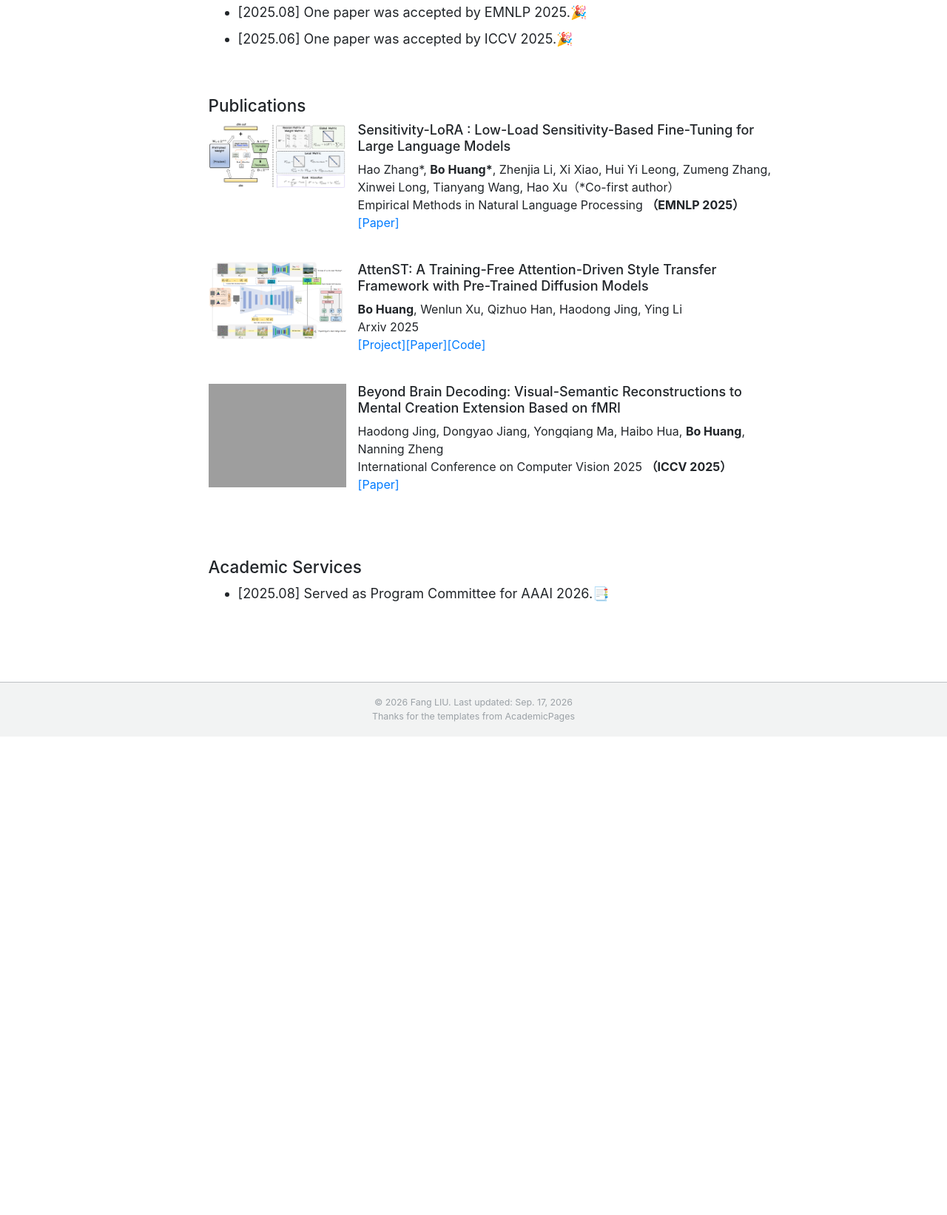
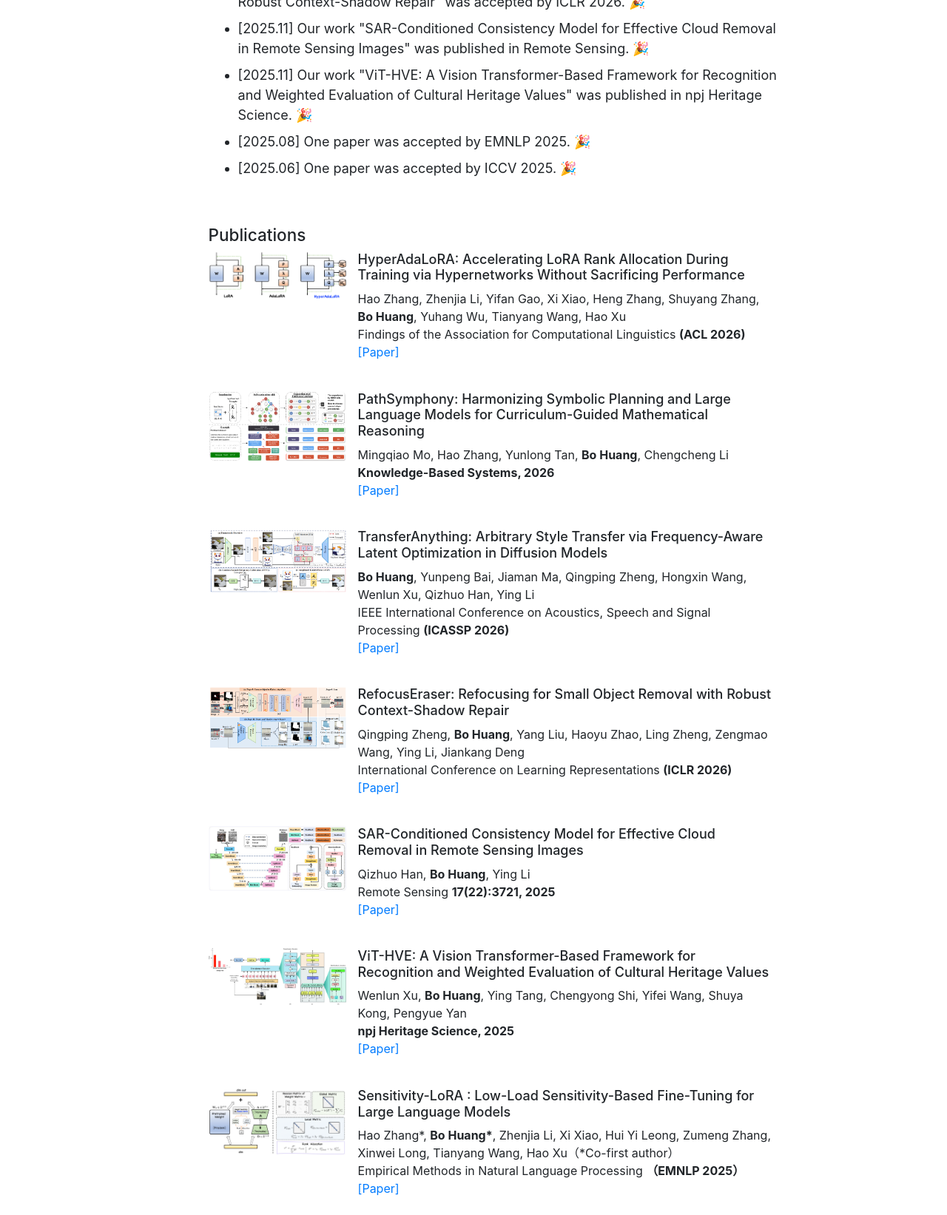
Before and after one commit to HuanBor/bohuang.github.io, a plain HTML site: page index.html in a window 1280 px wide. Shown: the part 661-2304 px from the top of the page at 74% size. Before the commit the page ends 1657 px from the top, so only its background shows below. Drawn offline with nearby package versions, Linux system fonts and the light colour scheme; grey boxes are pictures that could not be loaded.

Commit message:
Add files via upload

```diff
--- a/index.html
+++ b/index.html
@@ -81,7 +81,7 @@
         <div class="author__avatar"> <img src="img/hb.jpg" class="author__avatar" alt="Bo Huang"></div>
         <div class="author__content">
           <h3 class="author__name">Bo Huang</h3>
-          <p class="author__bio">Master’s Student @<a href="https://www.nwpu.edu.cn/" target="_blank">NWPU</a></p>
+          <p class="author__bio">Ph.D. Student @<a href="https://www.nwpu.edu.cn/" target="_blank">NWPU</a></p>
         </div>
         <div class="author__urls-wrapper">
           <ul class="author__urls social-icons">
@@ -106,41 +106,137 @@
           <!-- <h3 id="Biography">Biography</h3> -->
           <p></p>
             <p style="text-align: justify;">
-              I am currently a Master’s student in Software Engineering at
+              I am currently a Ph.D. student at
               <a href="https://www.nwpu.edu.cn/" target="_blank">Northwestern Polytechnical University</a>,
               supervised by <a href="https://teacher.nwpu.edu.cn/2005000096.html" target="_blank">Prof. Ying Li</a>.
-              Previously, I obtained my Bachelor’s degree in Software Engineering from
+              Previously, I received my Master’s degree from Northwestern Polytechnical University and my Bachelor’s degree in
+              Software Engineering from
               <a href="https://www.xust.edu.cn/" target="_blank">Xi'an University of Science and Technology</a> in 2023.
-              I studied as an exchange student in Computer Science at
+              I also studied as an exchange student in Computer Science at
               <a href="https://www.ku.ac.ae/" target="_blank">Khalifa University</a>, Abu Dhabi, UAE,
               under the supervision of
               <a href="https://www.ku.ac.ae/college-people/naoufel-werghi" target="_blank">Prof. Naoufel Werghi</a>.
-              I have also served as a project leader at the UNU Institute in Macau – Youth Scholar Forum on Digital Technology in
-              2023
-              and the Audi Development Training Camp in Győr, Hungary in 2024.
-              My current research interests lie in
-              <b>computer vision, diffusion-based generative modeling, image and video processing,
-                and efficient fine-tuning of large language models</b>.
+              My current research interests include
+              <b>computer vision, generative models, diffusion models, remote sensing image processing,
+                vision-language models, and efficient adaptation of large models</b>.
             </p>
 
-            <span style="color:red; font-weight:bold;text-align: justify;">
-              🎓I am actively pursuing PhD opportunities starting in Fall 2026.
-              I would deeply appreciate any consideration or correspondence regarding suitable positions.
-            </span>
-          </p>
+
 
 
 
           <h5 id="News">News</h5>
           <ul>
-            <li>[2025.10] Our work "ViT-HVE: A Vision Transformer-Based Framework for Recognition and Weighted Evaluation of Cultural Heritage Values" has been accepted by npj Heritage Science.🎉</li>
-            <li>[2025.10] Our work "Unsupervised multimodal thick cloud removal for optical remote sensing images via adversarial learning" has been accepted by Remote Sensing Letters.🎉</li>
-            <li>[2025.08] One paper was accepted by EMNLP 2025.🎉</li>
-            <li>[2025.06] One paper was accepted by ICCV 2025.🎉</li>
+            <li>[2026.07] Our work "HyperAdaLoRA: Accelerating LoRA Rank Allocation During Training via Hypernetworks Without Sacrificing Performance" was accepted by Findings of ACL 2026. 🎉</li>
+            <li>[2026.07] Our work "PathSymphony: Harmonizing Symbolic Planning and Large Language Models for Curriculum-Guided Mathematical Reasoning" was published in Knowledge-Based Systems. 🎉</li>
+            <li>[2026.05] Our work "TransferAnything: Arbitrary Style Transfer via Frequency-Aware Latent Optimization in Diffusion Models" was published. 🎉</li>
+            <li>[2026.04] Our work "RefocusEraser: Refocusing for Small Object Removal with Robust Context-Shadow Repair" was accepted by ICLR 2026. 🎉</li>
+            <li>[2025.11] Our work "SAR-Conditioned Consistency Model for Effective Cloud Removal in Remote Sensing Images" was published in Remote Sensing. 🎉</li>
+            <li>[2025.11] Our work "ViT-HVE: A Vision Transformer-Based Framework for Recognition and Weighted Evaluation of Cultural Heritage Values" was published in npj Heritage Science. 🎉</li>
+            <li>[2025.08] One paper was accepted by EMNLP 2025. 🎉</li>
+            <li>[2025.06] One paper was accepted by ICCV 2025. 🎉</li>
           </ul>
 
           <h5 id="Publications">Publications</h5>
           <!-- Add your publications here -->
+
+
+          <!-- New publications: replace placeholder images in img/ when available -->
+          <div style="width:100%; display: flex; padding-bottom: 20px;">
+            <div style="flex: 1 ">
+              <img src="img/HyperAdaLoRA.png" align="left" alt="HyperAdaLoRA preview">
+            </div>
+            <div style="flex: 3; padding-left: 2%; padding-right: 1%">
+              <h6 style="font-size:18px;">HyperAdaLoRA: Accelerating LoRA Rank Allocation During Training via Hypernetworks Without Sacrificing Performance</h6>
+              <p style="font-size:16px;">
+                Hao Zhang, Zhenjia Li, Yifan Gao, Xi Xiao, Heng Zhang, Shuyang Zhang, <b>Bo Huang</b>, Yuhang Wu, Tianyang Wang, Hao Xu
+                <br>
+                Findings of the Association for Computational Linguistics <b>(ACL 2026)</b>
+                <br>
+                <a href="https://aclanthology.org/2026.findings-acl.1648/" target="_blank">[Paper]</a>
+              </p>
+            </div>
+          </div>
+
+          <div style="width:100%; display: flex; padding-bottom: 20px;">
+            <div style="flex: 1 ">
+              <img src="img/PathSymphony.png" align="left" alt="PathSymphony preview">
+            </div>
+            <div style="flex: 3; padding-left: 2%; padding-right: 1%">
+              <h6 style="font-size:18px;">PathSymphony: Harmonizing Symbolic Planning and Large Language Models for Curriculum-Guided Mathematical Reasoning</h6>
+              <p style="font-size:16px;">
+                Mingqiao Mo, Hao Zhang, Yunlong Tan, <b>Bo Huang</b>, Chengcheng Li
+                <br>
+                <b>Knowledge-Based Systems, 2026</b>
+                <br>
+                <a href="https://www.sciencedirect.com/science/article/pii/S0950705126013249" target="_blank">[Paper]</a>
+              </p>
+            </div>
+          </div>
+
+          <div style="width:100%; display: flex; padding-bottom: 20px;">
+            <div style="flex: 1 ">
+              <img src="img/TransferAnything.png" align="left" alt="TransferAnything preview">
+            </div>
+            <div style="flex: 3; padding-left: 2%; padding-right: 1%">
+              <h6 style="font-size:18px;">TransferAnything: Arbitrary Style Transfer via Frequency-Aware Latent Optimization in Diffusion Models</h6>
+              <p style="font-size:16px;">
+                <b>Bo Huang</b>, Yunpeng Bai, Jiaman Ma, Qingping Zheng, Hongxin Wang, Wenlun Xu, Qizhuo Han, Ying Li
+                <br>
+                IEEE International Conference on Acoustics, Speech and Signal Processing <b>(ICASSP 2026)</b>
+                <br>
+                <a href="https://ieeexplore.ieee.org/abstract/document/11462971/" target="_blank">[Paper]</a>
+              </p>
+            </div>
+          </div>
+
+          <div style="width:100%; display: flex; padding-bottom: 20px;">
+            <div style="flex: 1 ">
+              <img src="img/RefocusEraser.png" align="left" alt="RefocusEraser preview">
+            </div>
+            <div style="flex: 3; padding-left: 2%; padding-right: 1%">
+              <h6 style="font-size:18px;">RefocusEraser: Refocusing for Small Object Removal with Robust Context-Shadow Repair</h6>
+              <p style="font-size:16px;">
+                Qingping Zheng, <b>Bo Huang</b>, Yang Liu, Haoyu Zhao, Ling Zheng, Zengmao Wang, Ying Li, Jiankang Deng
+                <br>
+                International Conference on Learning Representations <b>(ICLR 2026)</b>
+                <br>
+                <a href="https://proceedings.iclr.cc/paper_files/paper/2026/hash/8936fa1691764912d9519e1b5673ea66-Abstract-Conference.html" target="_blank">[Paper]</a>
+              </p>
+            </div>
+          </div>
+
+          <div style="width:100%; display: flex; padding-bottom: 20px;">
+            <div style="flex: 1 ">
+              <img src="img/SAR_Consistency.png" align="left" alt="SAR-Conditioned Consistency Model preview">
+            </div>
+            <div style="flex: 3; padding-left: 2%; padding-right: 1%">
+              <h6 style="font-size:18px;">SAR-Conditioned Consistency Model for Effective Cloud Removal in Remote Sensing Images</h6>
+              <p style="font-size:16px;">
+                Qizhuo Han, <b>Bo Huang</b>, Ying Li
+                <br>
+                Remote Sensing <b>17(22):3721, 2025</b>
+                <br>
+                <a href="https://www.mdpi.com/2072-4292/17/22/3721" target="_blank">[Paper]</a>
+              </p>
+            </div>
+          </div>
+
+          <div style="width:100%; display: flex; padding-bottom: 20px;">
+            <div style="flex: 1 ">
+              <img src="img/ViT-HVE.png" align="left" alt="ViT-HVE preview">
+            </div>
+            <div style="flex: 3; padding-left: 2%; padding-right: 1%">
+              <h6 style="font-size:18px;">ViT-HVE: A Vision Transformer-Based Framework for Recognition and Weighted Evaluation of Cultural Heritage Values</h6>
+              <p style="font-size:16px;">
+                Wenlun Xu, <b>Bo Huang</b>, Ying Tang, Chengyong Shi, Yifei Wang, Shuya Kong, Pengyue Yan
+                <br>
+                <b>npj Heritage Science, 2025</b>
+                <br>
+                <a href="https://www.nature.com/articles/s40494-025-02143-6" target="_blank">[Paper]</a>
+              </p>
+            </div>
+          </div>
 
           <div style="width:100%; display: flex; padding-bottom: 20px;">
             <div style="flex: 1 ">
@@ -216,7 +312,7 @@
       <div class="columns is-centered">
         <div class="column is-8">
           <div class="content">
-            <div class="page__footer-copyright">&copy; <span id="current-year"></span> Fang LIU. Last updated: <span id="current-date"></span></div>
+            <div class="page__footer-copyright">&copy; <span id="current-year"></span> Bo Huang. Last updated: <span id="current-date"></span></div>
             <div class="page__footer-copyright">Thanks for the templates from <a href="https://github.com/academicpages/academicpages.github.io">AcademicPages</a></div>
           </div>
         </div>
@@ -229,7 +325,7 @@
 
   <div class="page__footer">
     <footer>
-      <div class="page__footer-copyright">&copy; <span id="current-year"></span> Fang LIU. Last updated: <span
+      <div class="page__footer-copyright">&copy; <span id="current-year"></span> Bo Huang. Last updated: <span
           id="current-date"></span></div>
       <div class="page__footer-copyright">Thanks for the templates from <a
           href="https://github.com/academicpages/academicpages.github.io">AcademicPages</a></div>
```
